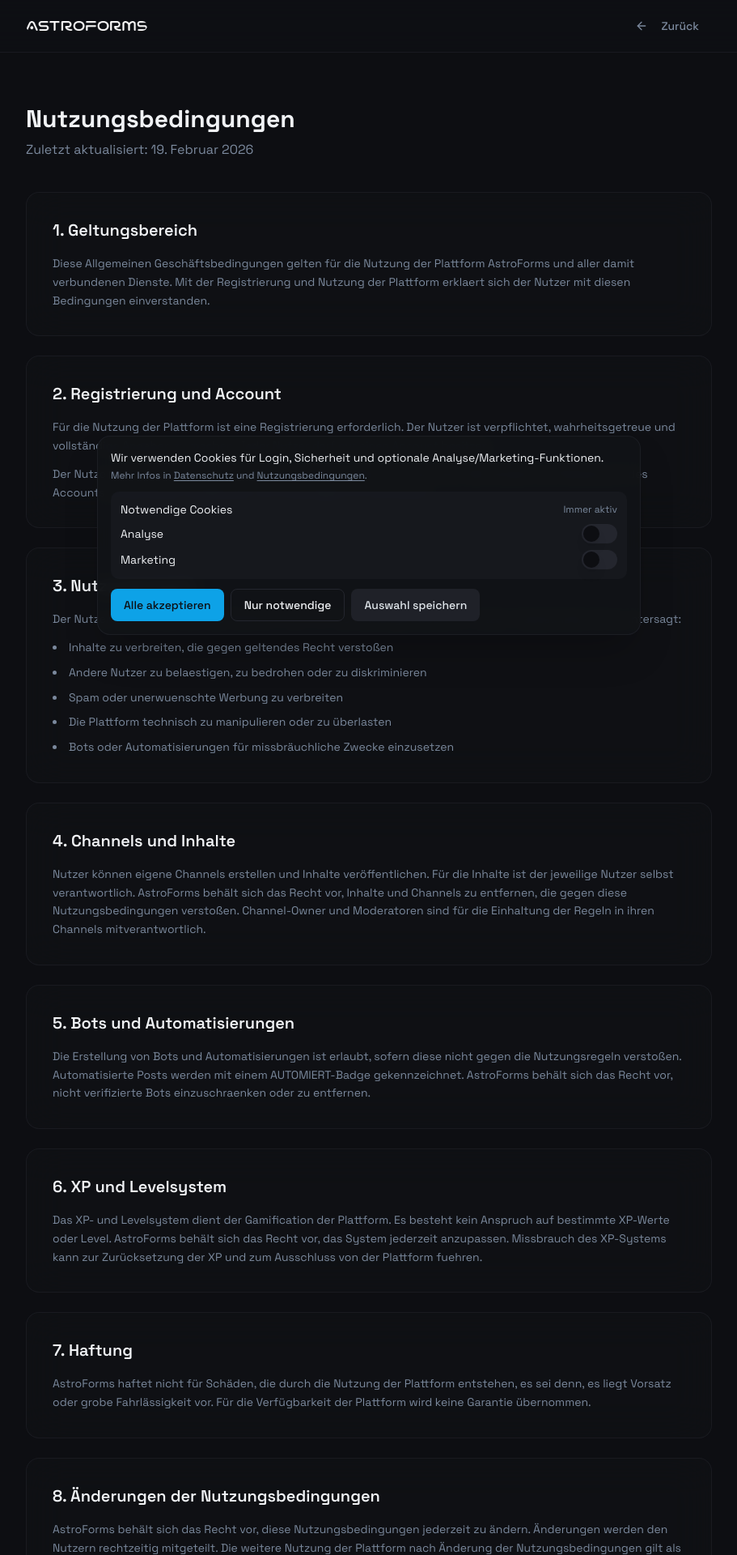
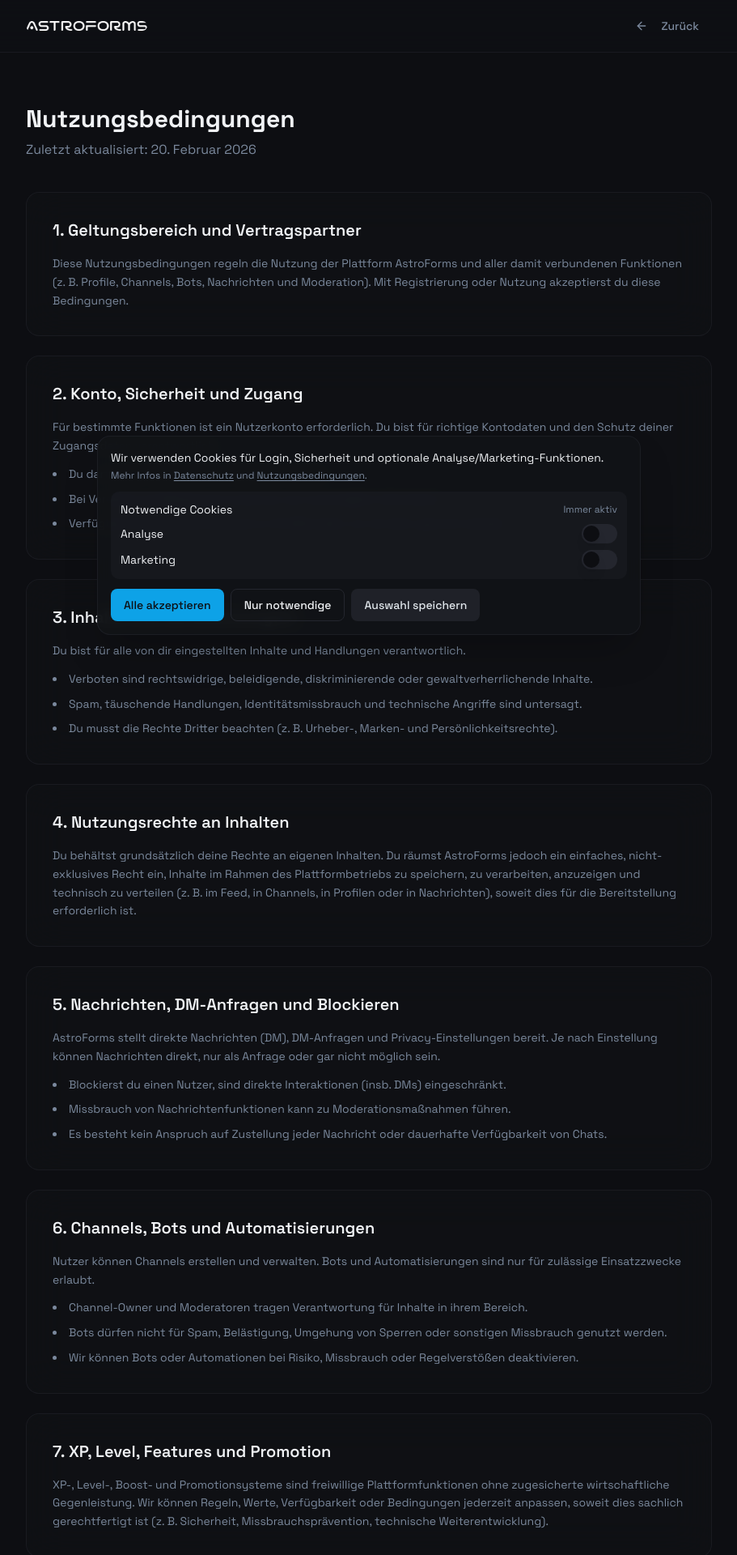
Before and after one commit to AstroForms/app, a Next.js app: page /legal/tos in a window 1280 px wide. Shown: the top 1920 px of the page at 81% size, without its empty margins (184-1095 px from the left). Built offline with nearby package versions, Linux system fonts and the light colour scheme; no server answers.

Commit message:
Updated Terms of Service

```diff
--- a/app/legal/tos/page.tsx
+++ b/app/legal/tos/page.tsx
@@ -14,6 +14,15 @@
 const TERMS_CHANGELOG = [
   {
     version: CURRENT_TERMS_VERSION,
+    date: "20. Februar 2026",
+    changes: [
+      "Nutzungsbedingungen auf aktuelle Funktionen aktualisiert (DMs, Blockieren, Reports, Moderation).",
+      "Regeln für Bots, Automatisierungen, Channel-Management und Promotion/Boosting präzisiert.",
+      "Klarstellungen zu Account-Sanktionen, Haftung, Freistellung und Änderungen am Dienst.",
+    ],
+  },
+  {
+    version: "Version 1.2",
     date: "19. Februar 2026",
     changes: [
       "Umbenennung von AGB auf Nutzungsbedingungen.",
@@ -22,7 +31,7 @@
     ],
   },
   {
-    version: "v1.1",
+    version: "Version 1.1",
     date: "9. Februar 2026",
     changes: [
       "Klarstellungen zu Bots, Automatisierungen und Moderation.",
@@ -30,11 +39,9 @@
     ],
   },
   {
-    version: "v1.0",
+    version: "Version 1.0",
     date: "1. Februar 2026",
-    changes: [
-      "Erstveröffentlichung der Nutzungsbedingungen.",
-    ],
+    changes: ["Erstveröffentlichung der Nutzungsbedingungen."],
   },
 ]
 
@@ -47,98 +54,159 @@
             <Image src="/banner.png" alt="AstroForms Logo" width={150} height={32} className="rounded-sm" />
           </Link>
           <Button variant="ghost" asChild className="text-muted-foreground">
-            <Link href="/"><ArrowLeft className="h-4 w-4 mr-2" /> Zurück</Link>
+            <Link href="/">
+              <ArrowLeft className="mr-2 h-4 w-4" /> Zurück
+            </Link>
           </Button>
         </div>
       </header>
 
       <main className="mx-auto max-w-4xl px-6 py-16">
-        <h1 className="text-3xl font-bold text-foreground mb-2">Nutzungsbedingungen</h1>
-        <p className="text-muted-foreground mb-10">Zuletzt aktualisiert: 19. Februar 2026</p>
+        <h1 className="mb-2 text-3xl font-bold text-foreground">Nutzungsbedingungen</h1>
+        <p className="mb-10 text-muted-foreground">Zuletzt aktualisiert: 20. Februar 2026</p>
 
         <div className="prose prose-invert max-w-none">
-          <section className="glass rounded-2xl p-8 mb-6">
-            <h2 className="text-xl font-semibold text-foreground mb-4">1. Geltungsbereich</h2>
-            <p className="text-sm text-muted-foreground leading-relaxed">
-              Diese Allgemeinen Geschäftsbedingungen gelten für die Nutzung der Plattform AstroForms und aller damit verbundenen Dienste.
-              Mit der Registrierung und Nutzung der Plattform erklaert sich der Nutzer mit diesen Bedingungen einverstanden.
+          <section className="glass mb-6 rounded-2xl p-8">
+            <h2 className="mb-4 text-xl font-semibold text-foreground">1. Geltungsbereich und Vertragspartner</h2>
+            <p className="text-sm leading-relaxed text-muted-foreground">
+              Diese Nutzungsbedingungen regeln die Nutzung der Plattform AstroForms und aller damit verbundenen
+              Funktionen (z. B. Profile, Channels, Bots, Nachrichten und Moderation). Mit Registrierung oder Nutzung
+              akzeptierst du diese Bedingungen.
             </p>
           </section>
 
-          <section className="glass rounded-2xl p-8 mb-6">
-            <h2 className="text-xl font-semibold text-foreground mb-4">2. Registrierung und Account</h2>
-            <p className="text-sm text-muted-foreground leading-relaxed mb-3">
-              Für die Nutzung der Plattform ist eine Registrierung erforderlich. Der Nutzer ist verpflichtet, wahrheitsgetreue und vollständige Angaben zu machen. Jeder Nutzer darf nur einen Account besitzen.
+          <section className="glass mb-6 rounded-2xl p-8">
+            <h2 className="mb-4 text-xl font-semibold text-foreground">2. Konto, Sicherheit und Zugang</h2>
+            <p className="mb-3 text-sm leading-relaxed text-muted-foreground">
+              Für bestimmte Funktionen ist ein Nutzerkonto erforderlich. Du bist für richtige Kontodaten und den
+              Schutz deiner Zugangsdaten verantwortlich.
             </p>
-            <p className="text-sm text-muted-foreground leading-relaxed">
-              Der Nutzer ist für die Sicherheit seiner Zugangsdaten selbst verantwortlich. Bei Verdacht auf Missbrauch des Accounts ist der Nutzer verpflichtet, uns unverzüglich zu informieren.
+            <ul className="flex list-disc list-inside flex-col gap-2 text-sm leading-relaxed text-muted-foreground">
+              <li>Du darfst dein Konto nicht an Dritte überlassen.</li>
+              <li>Bei Verdacht auf Missbrauch musst du uns unverzüglich informieren.</li>
+              <li>Verfügbare Sicherheitsfunktionen (z. B. 2FA) sollen von dir aktiv genutzt werden.</li>
+            </ul>
+          </section>
+
+          <section className="glass mb-6 rounded-2xl p-8">
+            <h2 className="mb-4 text-xl font-semibold text-foreground">3. Inhalte und Verhaltensregeln</h2>
+            <p className="mb-3 text-sm leading-relaxed text-muted-foreground">
+              Du bist für alle von dir eingestellten Inhalte und Handlungen verantwortlich.
+            </p>
+            <ul className="flex list-disc list-inside flex-col gap-2 text-sm leading-relaxed text-muted-foreground">
+              <li>Verboten sind rechtswidrige, beleidigende, diskriminierende oder gewaltverherrlichende Inhalte.</li>
+              <li>Spam, täuschende Handlungen, Identitätsmissbrauch und technische Angriffe sind untersagt.</li>
+              <li>Du musst die Rechte Dritter beachten (z. B. Urheber-, Marken- und Persönlichkeitsrechte).</li>
+            </ul>
+          </section>
+
+          <section className="glass mb-6 rounded-2xl p-8">
+            <h2 className="mb-4 text-xl font-semibold text-foreground">4. Nutzungsrechte an Inhalten</h2>
+            <p className="text-sm leading-relaxed text-muted-foreground">
+              Du behältst grundsätzlich deine Rechte an eigenen Inhalten. Du räumst AstroForms jedoch ein
+              einfaches, nicht-exklusives Recht ein, Inhalte im Rahmen des Plattformbetriebs zu speichern, zu
+              verarbeiten, anzuzeigen und technisch zu verteilen (z. B. im Feed, in Channels, in Profilen oder in
+              Nachrichten), soweit dies für die Bereitstellung erforderlich ist.
             </p>
           </section>
 
-          <section className="glass rounded-2xl p-8 mb-6">
-            <h2 className="text-xl font-semibold text-foreground mb-4">3. Nutzungsregeln</h2>
-            <p className="text-sm text-muted-foreground leading-relaxed mb-3">
-              Der Nutzer verpflichtet sich, die Plattform nicht für rechtswidrige Zwecke zu nutzen. Insbesondere ist es untersagt:
+          <section className="glass mb-6 rounded-2xl p-8">
+            <h2 className="mb-4 text-xl font-semibold text-foreground">5. Nachrichten, DM-Anfragen und Blockieren</h2>
+            <p className="mb-3 text-sm leading-relaxed text-muted-foreground">
+              AstroForms stellt direkte Nachrichten (DM), DM-Anfragen und Privacy-Einstellungen bereit. Je nach
+              Einstellung können Nachrichten direkt, nur als Anfrage oder gar nicht möglich sein.
             </p>
-            <ul className="list-disc list-inside text-sm text-muted-foreground leading-relaxed flex flex-col gap-2">
-              <li>Inhalte zu verbreiten, die gegen geltendes Recht verstoßen</li>
-              <li>Andere Nutzer zu belaestigen, zu bedrohen oder zu diskriminieren</li>
-              <li>Spam oder unerwuenschte Werbung zu verbreiten</li>
-              <li>Die Plattform technisch zu manipulieren oder zu überlasten</li>
-              <li>Bots oder Automatisierungen für missbräuchliche Zwecke einzusetzen</li>
+            <ul className="flex list-disc list-inside flex-col gap-2 text-sm leading-relaxed text-muted-foreground">
+              <li>Blockierst du einen Nutzer, sind direkte Interaktionen (insb. DMs) eingeschränkt.</li>
+              <li>Missbrauch von Nachrichtenfunktionen kann zu Moderationsmaßnahmen führen.</li>
+              <li>Es besteht kein Anspruch auf Zustellung jeder Nachricht oder dauerhafte Verfügbarkeit von Chats.</li>
             </ul>
           </section>
 
-          <section className="glass rounded-2xl p-8 mb-6">
-            <h2 className="text-xl font-semibold text-foreground mb-4">4. Channels und Inhalte</h2>
-            <p className="text-sm text-muted-foreground leading-relaxed">
-              Nutzer können eigene Channels erstellen und Inhalte veröffentlichen. Für die Inhalte ist der jeweilige Nutzer selbst verantwortlich.
-              AstroForms behält sich das Recht vor, Inhalte und Channels zu entfernen, die gegen diese Nutzungsbedingungen verstoßen.
-              Channel-Owner und Moderatoren sind für die Einhaltung der Regeln in ihren Channels mitverantwortlich.
+          <section className="glass mb-6 rounded-2xl p-8">
+            <h2 className="mb-4 text-xl font-semibold text-foreground">6. Channels, Bots und Automatisierungen</h2>
+            <p className="mb-3 text-sm leading-relaxed text-muted-foreground">
+              Nutzer können Channels erstellen und verwalten. Bots und Automatisierungen sind nur für zulässige
+              Einsatzzwecke erlaubt.
+            </p>
+            <ul className="flex list-disc list-inside flex-col gap-2 text-sm leading-relaxed text-muted-foreground">
+              <li>Channel-Owner und Moderatoren tragen Verantwortung für Inhalte in ihrem Bereich.</li>
+              <li>Bots dürfen nicht für Spam, Belästigung, Umgehung von Sperren oder sonstigen Missbrauch genutzt werden.</li>
+              <li>Wir können Bots oder Automationen bei Risiko, Missbrauch oder Regelverstößen deaktivieren.</li>
+            </ul>
+          </section>
+
+          <section className="glass mb-6 rounded-2xl p-8">
+            <h2 className="mb-4 text-xl font-semibold text-foreground">7. XP, Level, Features und Promotion</h2>
+            <p className="text-sm leading-relaxed text-muted-foreground">
+              XP-, Level-, Boost- und Promotionsysteme sind freiwillige Plattformfunktionen ohne zugesicherte
+              wirtschaftliche Gegenleistung. Wir können Regeln, Werte, Verfügbarkeit oder Bedingungen jederzeit
+              anpassen, soweit dies sachlich gerechtfertigt ist (z. B. Sicherheit, Missbrauchsprävention, technische
+              Weiterentwicklung).
             </p>
           </section>
 
-          <section className="glass rounded-2xl p-8 mb-6">
-            <h2 className="text-xl font-semibold text-foreground mb-4">5. Bots und Automatisierungen</h2>
-            <p className="text-sm text-muted-foreground leading-relaxed">
-              Die Erstellung von Bots und Automatisierungen ist erlaubt, sofern diese nicht gegen die Nutzungsregeln verstoßen.
-              Automatisierte Posts werden mit einem AUTOMIERT-Badge gekennzeichnet. AstroForms behält sich das Recht vor, nicht verifizierte Bots einzuschraenken oder zu entfernen.
+          <section className="glass mb-6 rounded-2xl p-8">
+            <h2 className="mb-4 text-xl font-semibold text-foreground">8. Moderation, Reports und Sanktionen</h2>
+            <p className="mb-3 text-sm leading-relaxed text-muted-foreground">
+              AstroForms kann Inhalte und Accounts prüfen und bei Verstößen angemessen reagieren.
+            </p>
+            <ul className="flex list-disc list-inside flex-col gap-2 text-sm leading-relaxed text-muted-foreground">
+              <li>Mögliche Maßnahmen: Hinweismaßnahmen, Inhaltseinschränkung, Löschung, temporäre oder permanente Sperre.</li>
+              <li>Gemeldete Inhalte (Reports) dürfen zur Sicherheitsprüfung verarbeitet werden.</li>
+              <li>Bei schwerwiegenden Verstößen behalten wir uns weitergehende rechtliche Schritte vor.</li>
+            </ul>
+          </section>
+
+          <section className="glass mb-6 rounded-2xl p-8">
+            <h2 className="mb-4 text-xl font-semibold text-foreground">9. Verfügbarkeit und Änderungen am Dienst</h2>
+            <p className="text-sm leading-relaxed text-muted-foreground">
+              Wir bemühen uns um eine hohe Verfügbarkeit, können aber keine unterbrechungsfreie Erreichbarkeit
+              garantieren. Funktionen dürfen geändert, erweitert oder eingestellt werden, wenn dies für Betrieb,
+              Sicherheit, Compliance oder Weiterentwicklung erforderlich ist.
             </p>
           </section>
 
-          <section className="glass rounded-2xl p-8 mb-6">
-            <h2 className="text-xl font-semibold text-foreground mb-4">6. XP und Levelsystem</h2>
-            <p className="text-sm text-muted-foreground leading-relaxed">
-              Das XP- und Levelsystem dient der Gamification der Plattform. Es besteht kein Anspruch auf bestimmte XP-Werte oder Level.
-              AstroForms behält sich das Recht vor, das System jederzeit anzupassen. Missbrauch des XP-Systems kann zur Zurücksetzung der XP und zum Ausschluss von der Plattform fuehren.
+          <section className="glass mb-6 rounded-2xl p-8">
+            <h2 className="mb-4 text-xl font-semibold text-foreground">10. Haftung und Freistellung</h2>
+            <p className="mb-3 text-sm leading-relaxed text-muted-foreground">
+              Wir haften unbeschränkt bei Vorsatz und grober Fahrlässigkeit sowie im gesetzlich zwingenden Umfang.
+              Bei einfacher Fahrlässigkeit haften wir nur bei Verletzung wesentlicher Vertragspflichten und
+              beschränkt auf den typischen, vorhersehbaren Schaden.
+            </p>
+            <p className="text-sm leading-relaxed text-muted-foreground">
+              Du stellst AstroForms von Ansprüchen Dritter frei, die aus deinen rechtswidrigen Inhalten oder deiner
+              rechtswidrigen Nutzung der Plattform entstehen, soweit du den Verstoß zu vertreten hast.
             </p>
           </section>
 
-          <section className="glass rounded-2xl p-8 mb-6">
-            <h2 className="text-xl font-semibold text-foreground mb-4">7. Haftung</h2>
-            <p className="text-sm text-muted-foreground leading-relaxed">
-              AstroForms haftet nicht für Schäden, die durch die Nutzung der Plattform entstehen, es sei denn, es liegt Vorsatz oder grobe Fahrlässigkeit vor.
-              Für die Verfügbarkeit der Plattform wird keine Garantie übernommen.
+          <section className="glass mb-6 rounded-2xl p-8">
+            <h2 className="mb-4 text-xl font-semibold text-foreground">11. Laufzeit, Löschung und Beendigung</h2>
+            <p className="text-sm leading-relaxed text-muted-foreground">
+              Du kannst dein Konto gemäß den verfügbaren Kontofunktionen löschen. Wir können Konten bei
+              schwerwiegenden oder wiederholten Verstößen sperren oder kündigen. Gesetzliche Aufbewahrungs- und
+              Nachweispflichten bleiben unberührt.
             </p>
           </section>
 
-          <section className="glass rounded-2xl p-8 mb-6">
-            <h2 className="text-xl font-semibold text-foreground mb-4">8. Änderungen der Nutzungsbedingungen</h2>
-            <p className="text-sm text-muted-foreground leading-relaxed">
-              AstroForms behält sich das Recht vor, diese Nutzungsbedingungen jederzeit zu ändern. Änderungen werden den Nutzern rechtzeitig mitgeteilt.
-              Die weitere Nutzung der Plattform nach Änderung der Nutzungsbedingungen gilt als Zustimmung zu den geänderten Bedingungen.
+          <section className="glass mb-6 rounded-2xl p-8">
+            <h2 className="mb-4 text-xl font-semibold text-foreground">12. Änderungen dieser Nutzungsbedingungen</h2>
+            <p className="text-sm leading-relaxed text-muted-foreground">
+              Wir können diese Nutzungsbedingungen anpassen, wenn sachliche Gründe vorliegen (z. B. neue Funktionen,
+              geänderte Rechtslage, Sicherheitsanforderungen). Die jeweils gültige Version wird auf dieser Seite
+              veröffentlicht. Wesentliche Änderungen können eine erneute Zustimmung erforderlich machen.
             </p>
           </section>
 
           <section className="glass rounded-2xl p-8">
-            <h2 className="text-xl font-semibold text-foreground mb-4">9. Versionshistorie</h2>
+            <h2 className="mb-4 text-xl font-semibold text-foreground">13. Versionshistorie</h2>
             <div className="space-y-4">
               {TERMS_CHANGELOG.map((entry) => (
                 <div key={entry.version} className="rounded-xl border border-border/50 bg-secondary/20 p-4">
                   <p className="text-sm font-medium text-foreground">
-                    {entry.version} <span className="text-muted-foreground font-normal">({entry.date})</span>
+                    {entry.version} <span className="font-normal text-muted-foreground">({entry.date})</span>
                   </p>
-                  <ul className="mt-2 list-disc list-inside text-sm text-muted-foreground flex flex-col gap-1">
+                  <ul className="mt-2 flex list-disc list-inside flex-col gap-1 text-sm text-muted-foreground">
                     {entry.changes.map((change) => (
                       <li key={change}>{change}</li>
                     ))}
@@ -151,14 +219,20 @@
       </main>
 
       <footer className="border-t border-border/50 px-6 py-8">
-        <div className="max-w-4xl mx-auto flex items-center justify-between">
+        <div className="mx-auto flex max-w-4xl items-center justify-between">
           <Link href="/">
             <Image src="/banner.png" alt="AstroForms Logo" width={140} height={30} className="rounded-sm" />
           </Link>
           <div className="flex items-center gap-6 text-sm text-muted-foreground">
-            <Link href="/legal/tos" className="text-primary">Nutzungsbedingungen</Link>
-            <Link href="/legal/privacy" className="hover:text-foreground transition-colors">Datenschutz</Link>
-            <Link href="/legal/impressum" className="hover:text-foreground transition-colors">Impressum</Link>
+            <Link href="/legal/tos" className="text-primary">
+              Nutzungsbedingungen
+            </Link>
+            <Link href="/legal/privacy" className="transition-colors hover:text-foreground">
+              Datenschutz
+            </Link>
+            <Link href="/legal/impressum" className="transition-colors hover:text-foreground">
+              Impressum
+            </Link>
           </div>
         </div>
       </footer>
--- a/lib/legal-constants.ts
+++ b/lib/legal-constants.ts
@@ -1,2 +1,2 @@
-export const CURRENT_TERMS_VERSION = "v1.2"
+export const CURRENT_TERMS_VERSION = "Version 1.3"
 export const LEGAL_ACCEPTANCE_COOKIE_NAME = "af_terms_ok"
```
